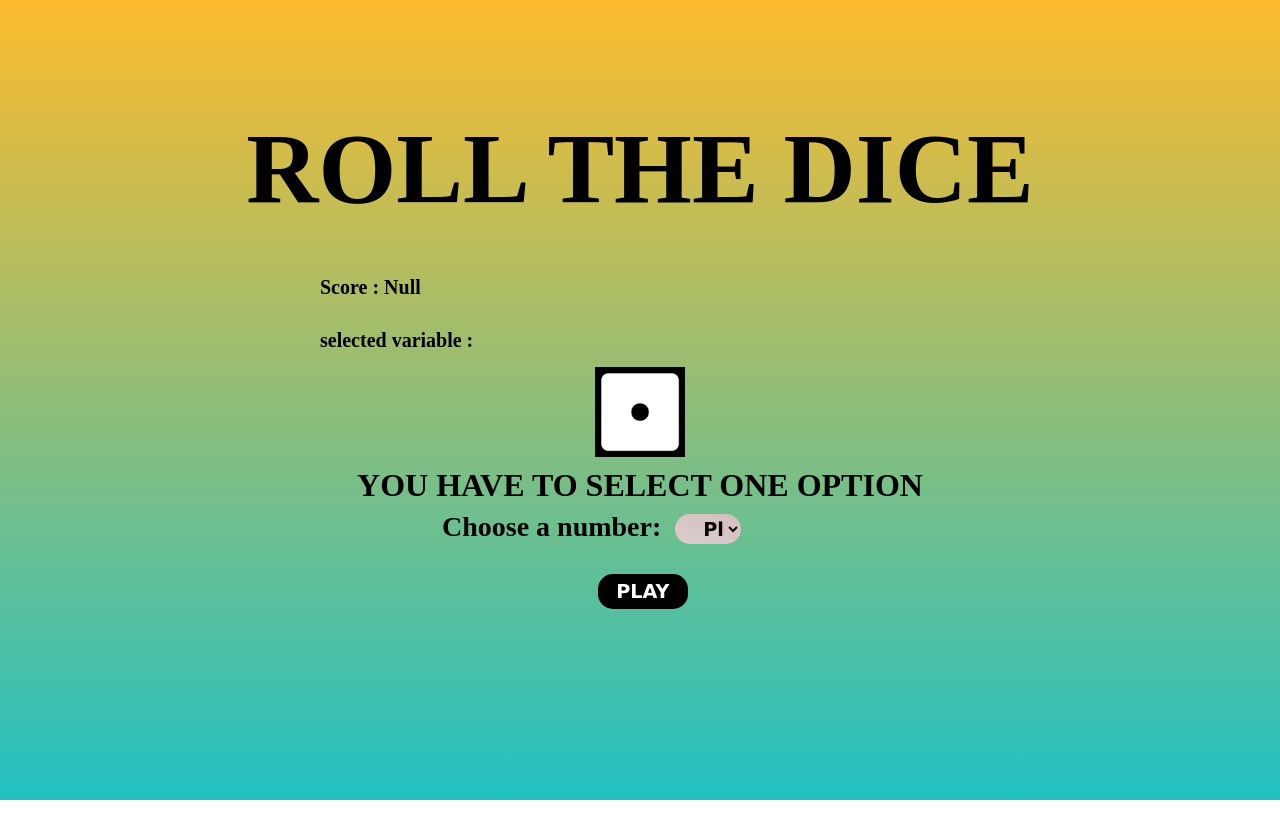
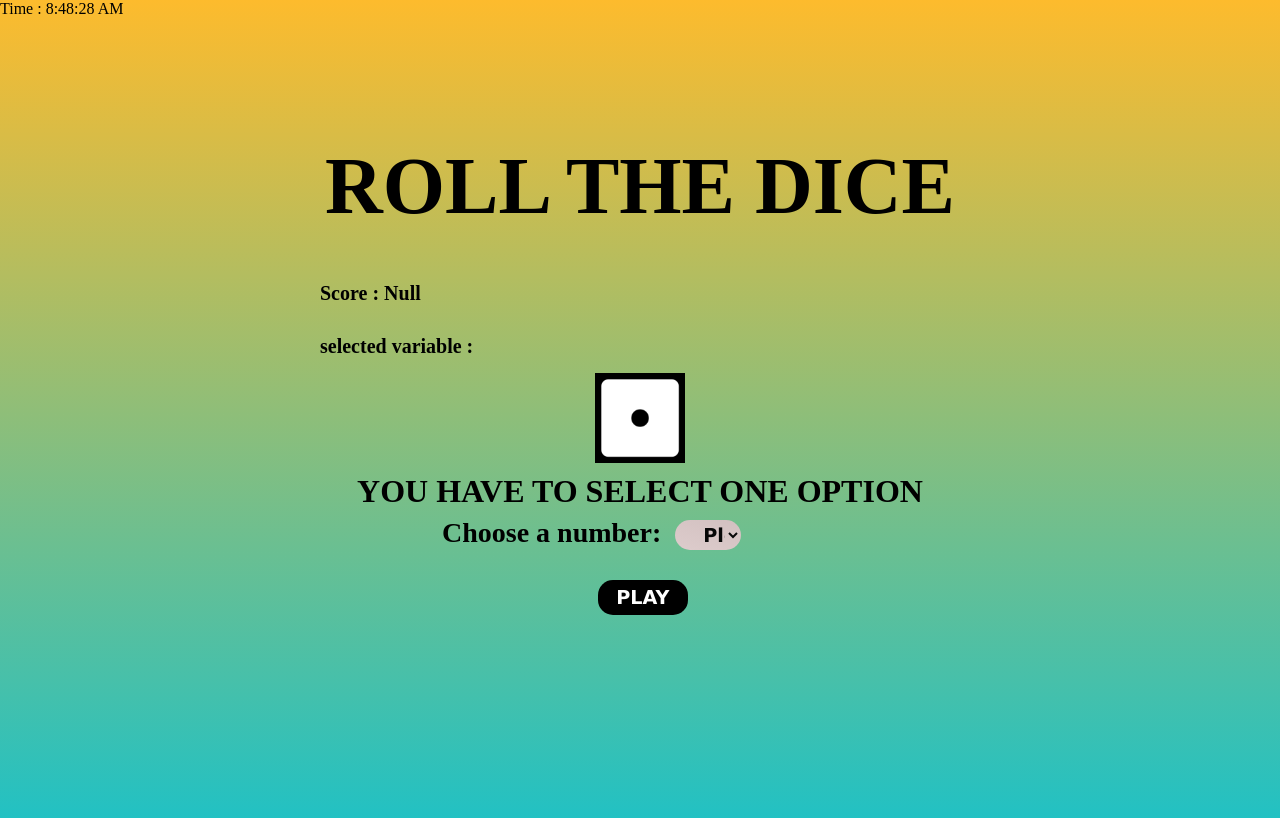
Before and after one commit to aditya9855/dice-main, a plain HTML site: page index.html in a window 1280 px wide. Drawn offline with Linux system fonts and the light colour scheme.

Commit message:
add time

```diff
--- a/app.js
+++ b/app.js
@@ -54,3 +54,10 @@ document.getElementById("cars").onchange = function(){
     document.getElementById("scce").innerHTML = selectedValue;
 
 }
+
+setInterval(myTimer, 1000);
+
+function myTimer() {
+  const d = new Date();
+  document.getElementById("date").innerHTML = d.toLocaleTimeString();
+}
--- a/index.html
+++ b/index.html
@@ -10,8 +10,13 @@
 </head>
 
 <body>
+  <div class="date" >
+    Time : <span id="date"> </span>
+  </div>
+
   <!-- updaetd -->
   <div class="main">
+
     <h1 class="tag"> ROLL THE DICE </h1>
     <p class="tag2" id="message1"> Score : <span id="score" > Null </span> </p>
     <p class="tag3" id="score"> </p>
@@ -43,6 +48,7 @@
     </div>
 
 
+
     <script src="app.js"></script>
 </body>
 
--- a/style.css
+++ b/style.css
@@ -18,7 +18,7 @@ body{
 }
 .tag{
     padding-bottom: 50px ;
-    font-size: 100px;
+    font-size: 80px;
     color: rgb(0, 0, 0);
 }
 .tag2{
@@ -126,3 +126,9 @@ body{
     color: rgb(0, 0, 0);
     font-size: 3.5rem;
 }
+
+.date{
+    margin: 0;
+    padding: 0;
+
+}
```
